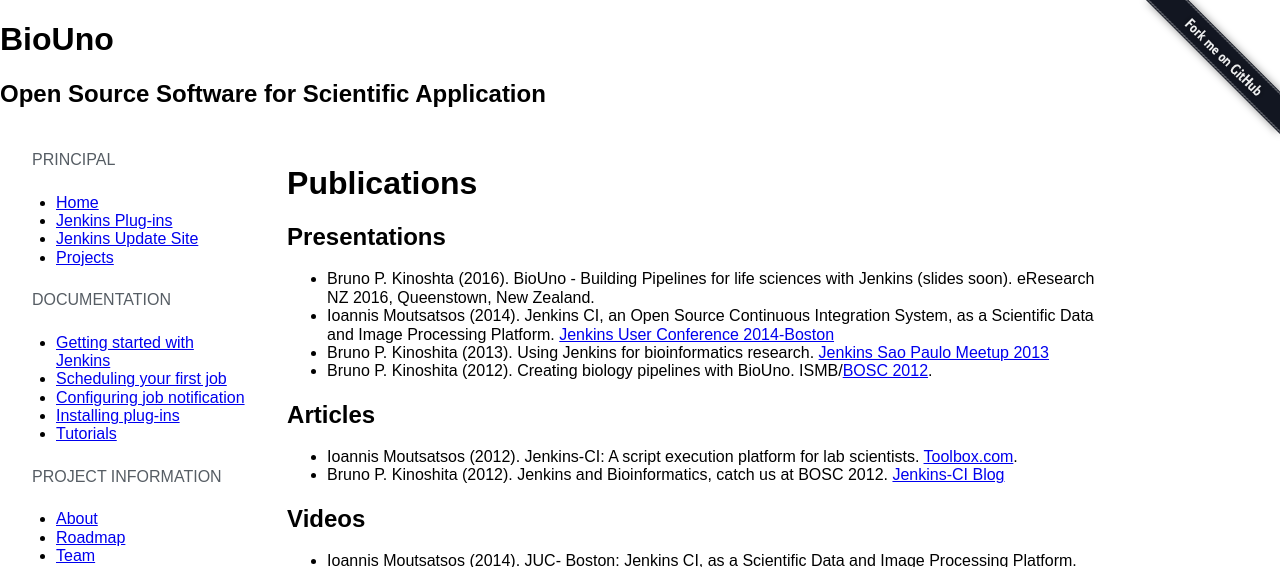
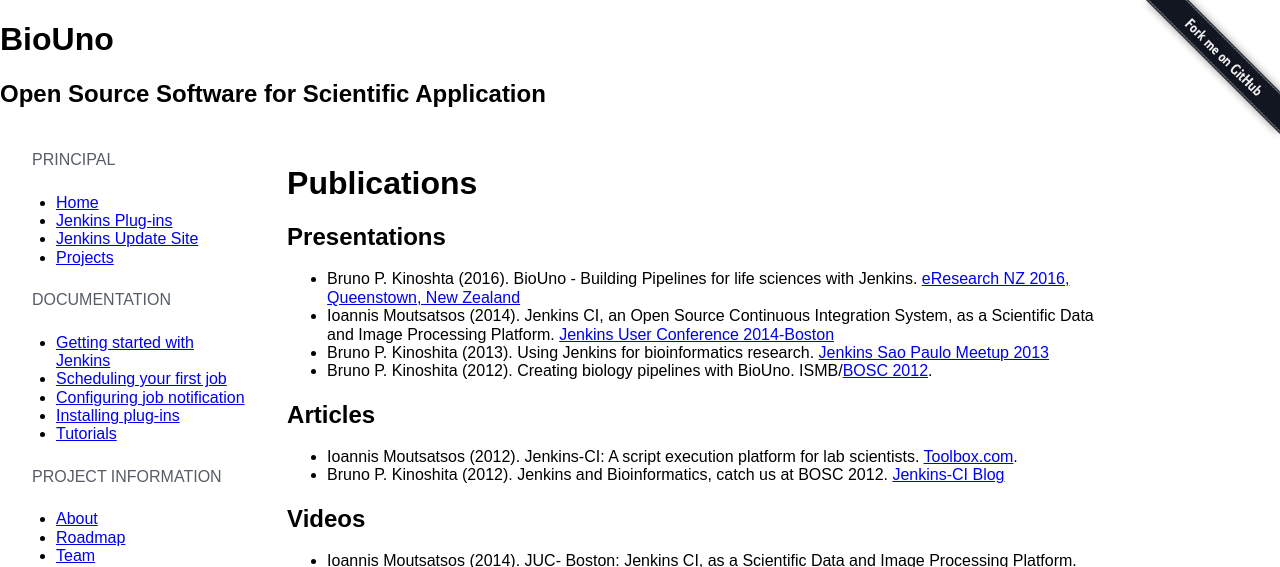
Before and after one commit to biouno/biouno.github.io, a Jekyll site: the page built from publications.md, in a window 1280 px wide and 900 px high, cut to the strip 0-567 px from the top of the window. Built offline with Jekyll 4.4.1, drawn with Linux system fonts in a browser that asks for light colours; nearby versions of some CDN libraries; some web fonts are replaced; library files that are not in the unit come from our copies; comment, search, counter and statistics services are not loaded.

Commit message:
Add eResearch slides link

```diff
--- a/publications.md
+++ b/publications.md
@@ -5,7 +5,7 @@
 
 <h2 id="presentations">Presentations</h2>
 
-- Bruno P. Kinoshta (2016). BioUno - Building Pipelines for life sciences with Jenkins (slides soon). eResearch NZ 2016, Queenstown, New Zealand.
+- Bruno P. Kinoshta (2016). BioUno - Building Pipelines for life sciences with Jenkins. [eResearch NZ 2016, Queenstown, New Zealand](https://figshare.com/articles/BioUno_Building_Pipelines_for_life_sciences_with_Jenkins/2075401)
 - Ioannis Moutsatsos (2014). Jenkins CI, an Open Source Continuous Integration System, as a Scientific Data and Image Processing Platform. [Jenkins User Conference 2014-Boston](http://www.cloudbees.com/jenkins/juc-2014/boston/sessions#IoannisMoutsatsos)
 - Bruno P. Kinoshita (2013). Using Jenkins for bioinformatics research. [Jenkins Sao Paulo Meetup 2013](http://www.meetup.com/jenkinsmeetup/events/133598002/)
 - Bruno P. Kinoshita (2012). Creating biology pipelines with BioUno. ISMB/[BOSC 2012](http://www.open-bio.org/wiki/BOSC_2012).
```
